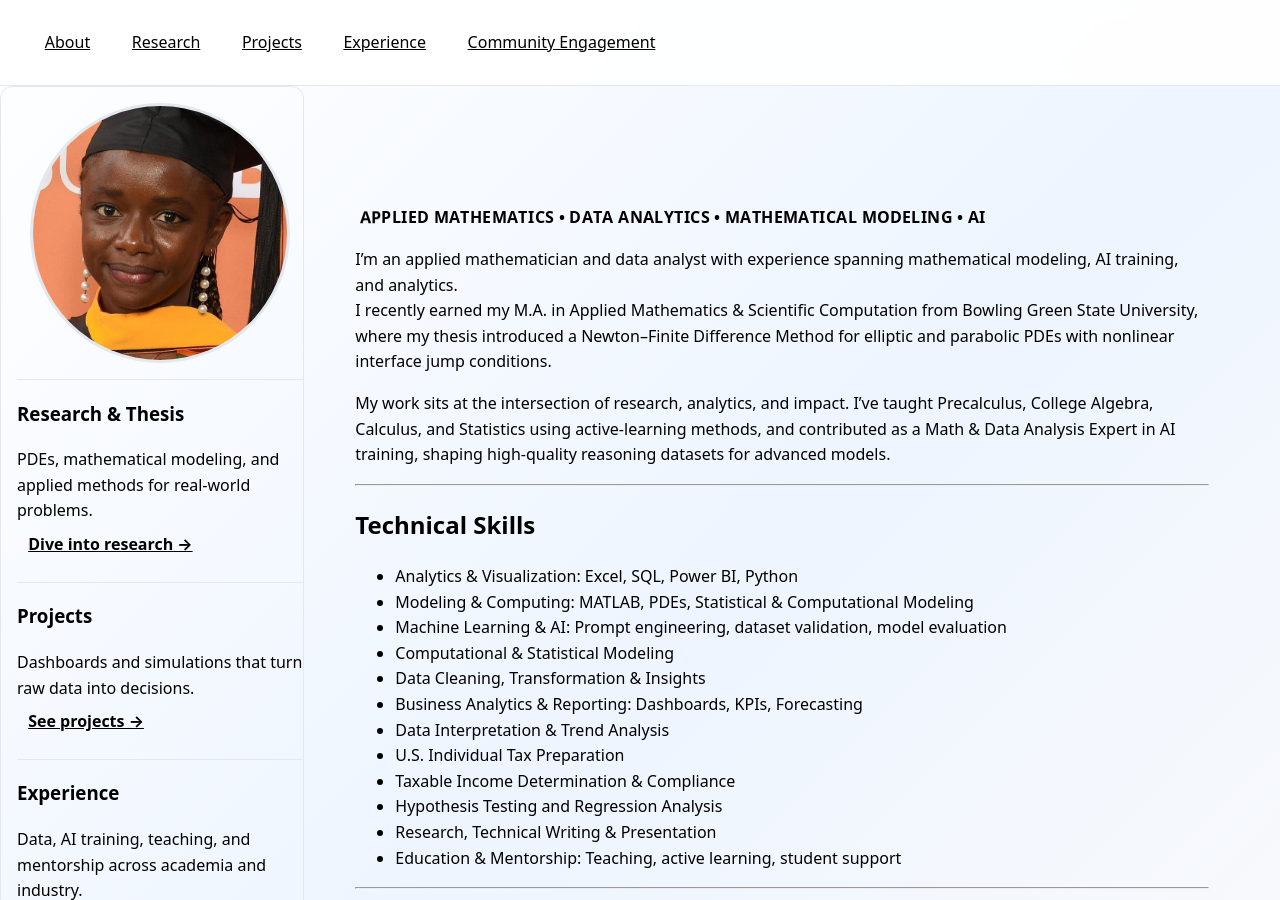
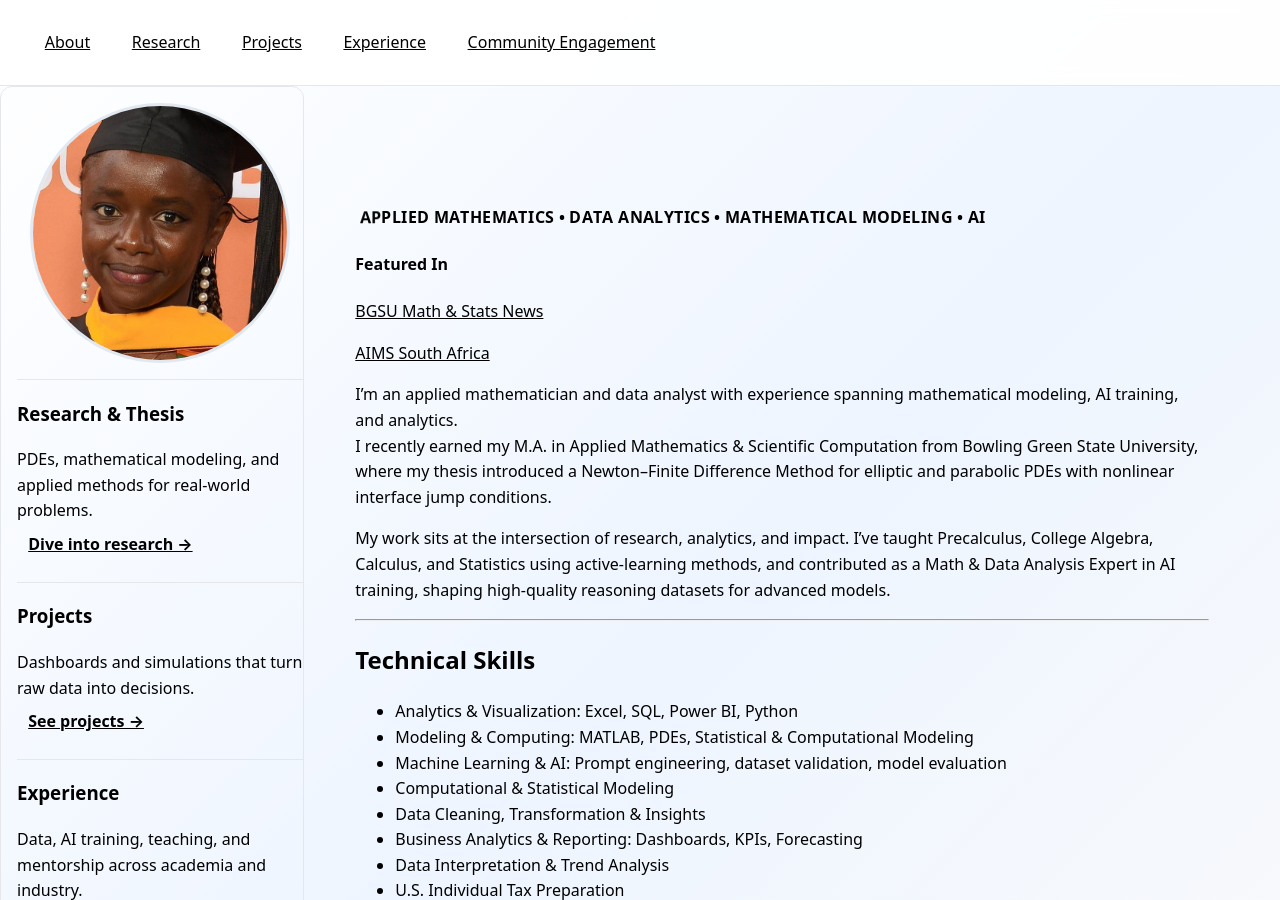
Before and after one commit to SARAH-GAKII/sarah-gakii.github.io, a Jekyll site: the page built from index.md, in a window 1280 px wide and 900 px high. Built offline with Jekyll 4.4.1, drawn with Linux system fonts in a browser that asks for light colours.

Commit message:
Update index.md

```diff
--- a/index.md
+++ b/index.md
@@ -66,6 +66,20 @@ title: Home
 # <span id="accent-name">Sarah Gakii</span> {#about-summary}
 <div class="tagline-animate"> APPLIED MATHEMATICS • DATA ANALYTICS • MATHEMATICAL MODELING • AI </div>
 
+#### Featured In
+
+<span class="badge">
+  <a href="https://www.bgsu.edu/arts-and-sciences/mathematics-and-statistics/department-and-alumni-news/2023-2024.html" target="_blank" rel="noopener">
+    BGSU Math & Stats News
+  </a>
+</span>
+
+<span class="badge">
+  <a href="https://aims.ac.za/2023/07/03/aims-south-africa-hosts-its-20th-graduation-and-recognition-of-achievement-ceremony/" target="_blank" rel="noopener">
+    AIMS South Africa
+  </a>
+</span>
+
 
 I’m an applied mathematician and data analyst with experience spanning mathematical modeling, AI training, and analytics.
 I recently earned my M.A. in Applied Mathematics & Scientific Computation from Bowling Green State University, where my thesis introduced a Newton–Finite Difference Method for elliptic and parabolic PDEs with nonlinear interface jump conditions.
```
